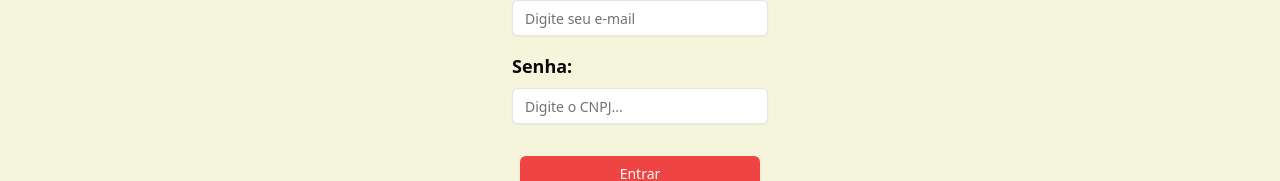
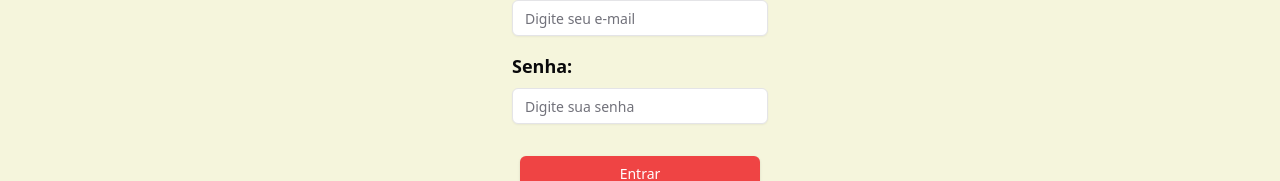
Before and after one commit to breno-saraiva/condelivery-front, a React (Vite) app: page / in a window 1280 px wide. Shown: the part 240-421 px from the top of the page. Built offline with nearby package versions, Linux system fonts and the light colour scheme; the HTML template or start-up script is replaced by a standard one.

Commit message:
fix: placeholder senha login

```diff
--- a/src/modules/login/page/index.tsx
+++ b/src/modules/login/page/index.tsx
@@ -78,7 +78,7 @@ function Login() {
                         <Input
                           type="password"
                           className="bg-white w-64"
-                          placeholder="Digite o CNPJ..."
+                          placeholder="Digite sua senha"
                           {...field}
                         />
                       </FormControl>
```
